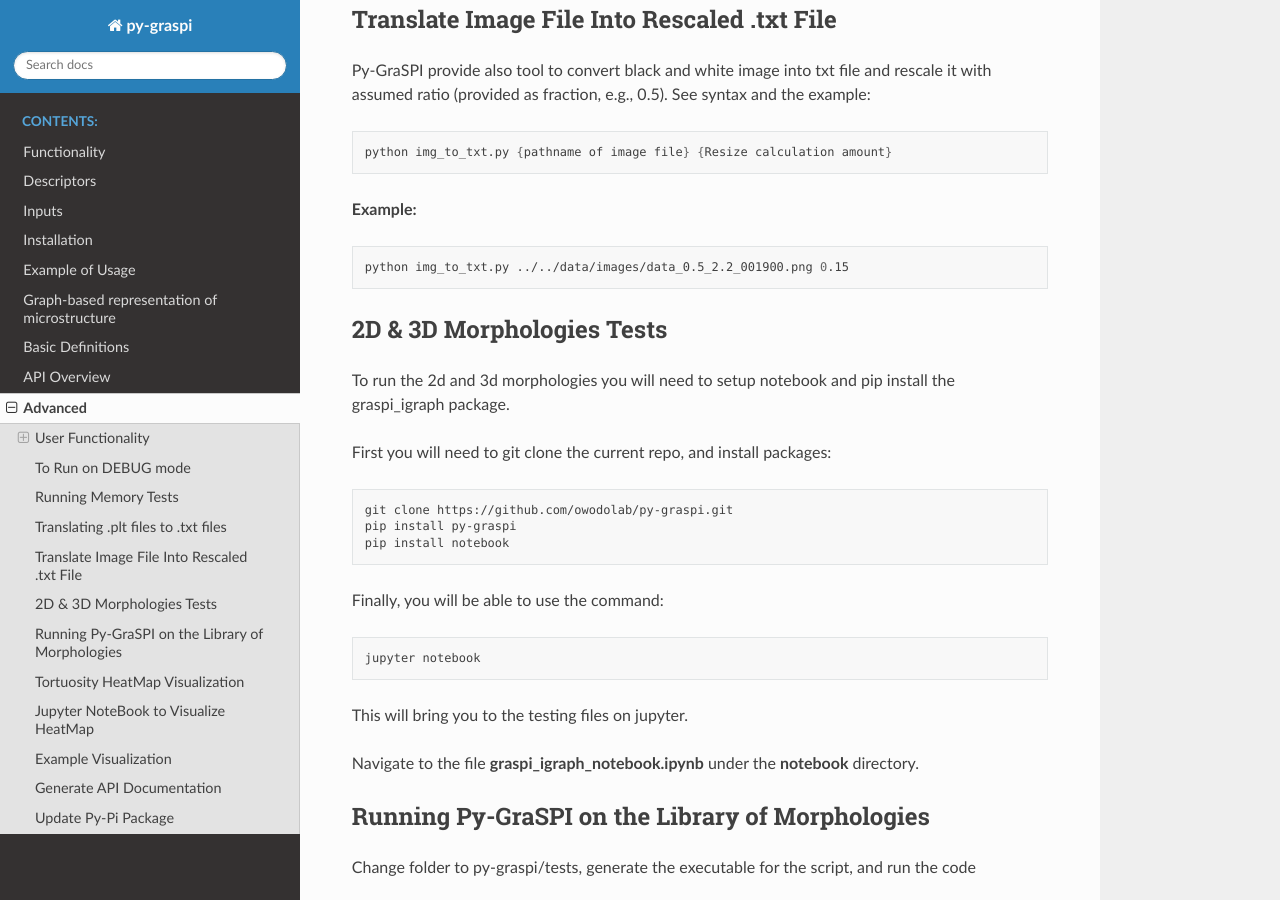
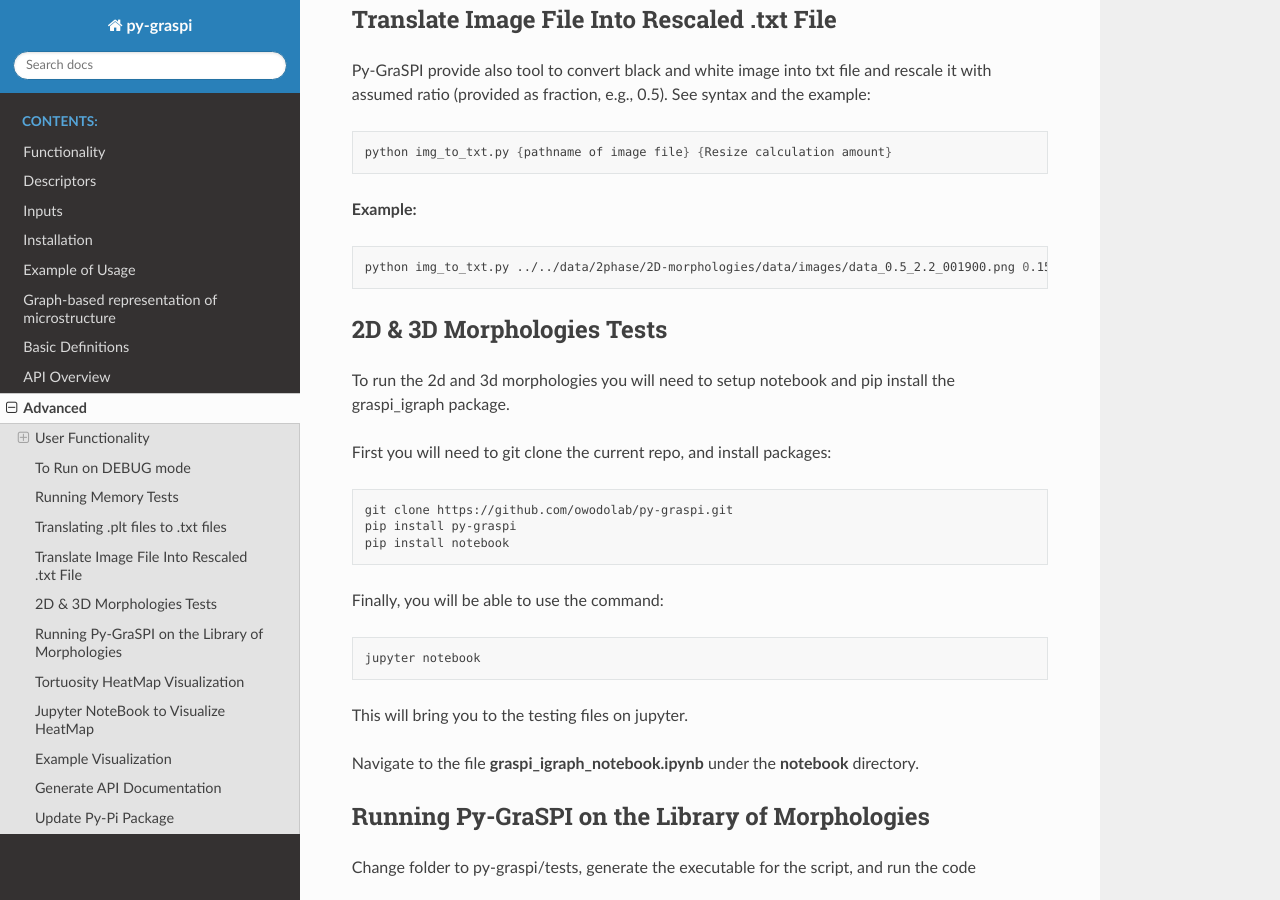
Before and after one commit to owodolab/py-graspi, a Sphinx documentation site: the page built from docs/source/advanced.rst, in a window 1280 px wide and 900 px high, scrolled down 1774 px. Built offline with Sphinx 7.4.7 and the Read the Docs theme 3.1.0, drawn with Linux system fonts in a browser that asks for light colours.

Commit message:
added readme for tools directories, edited pathnames, adjusted documentation, moved expected results into tests/ from data/

```diff
--- a/docs/source/advanced.rst
+++ b/docs/source/advanced.rst
@@ -92,7 +92,7 @@ Py-GraSPI provide also tool to convert black and white image into txt file and r
 
 .. code-block:: bash
 
-    python img_to_txt.py ../../data/images/data_0.5_2.2_001900.png 0.15
+    python img_to_txt.py ../../data/2phase/2D-morphologies/data/images/data_0.5_2.2_001900.png 0.15
 
 2D & 3D Morphologies Tests
 ========================================
```
Also changed, not shown: README.md (+6 -6 lines), tools/tortuosity/README.md (added), tools/translations/README.md (added), 13 other files.
